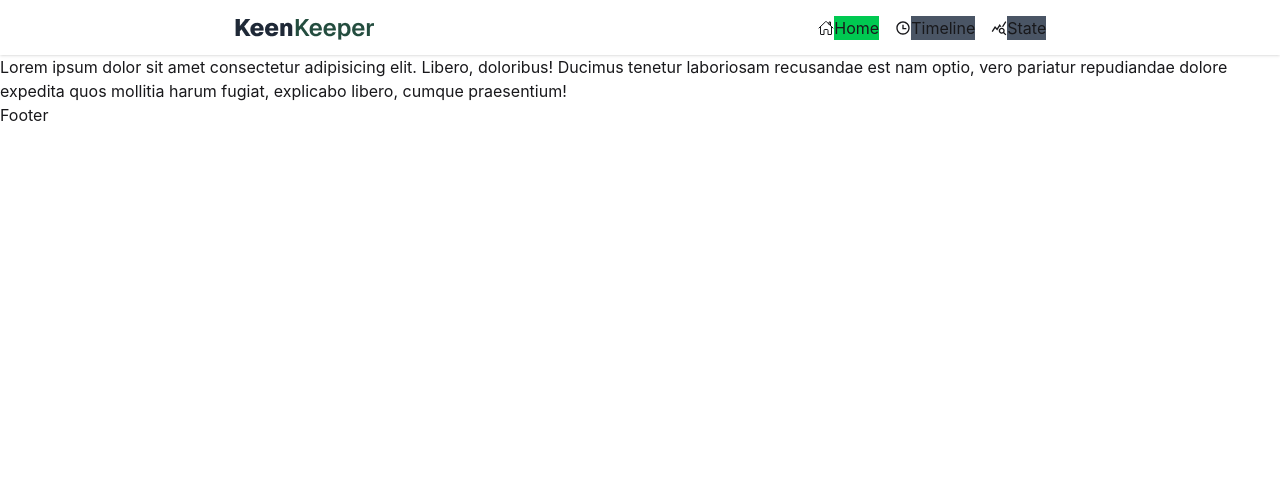
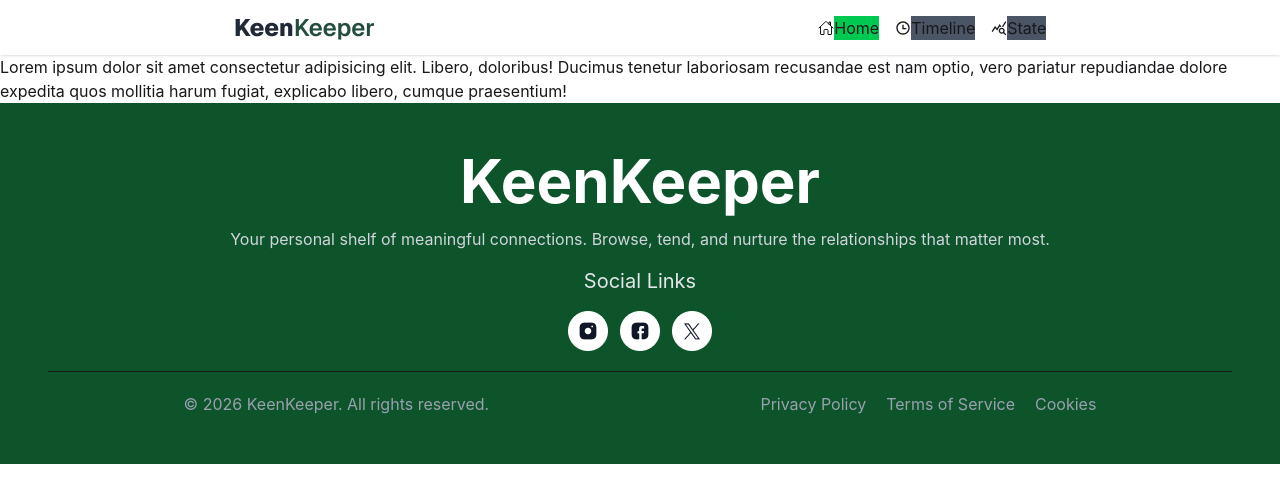
Before and after one commit to abdussattarsakil/keen-keeper, a React (Vite) app: page / in a window 1280 px wide. Shown: the top 502 px of the page. Built offline with nearby package versions, Linux system fonts and the light colour scheme.

Commit message:
footer add

```diff
--- a/src/Components/shared/Footer.jsx
+++ b/src/Components/shared/Footer.jsx
@@ -1,8 +1,29 @@
 
 const Footer = () => {
     return (
-        <div>
-            Footer
+        <div className="bg-green-900 p-12">
+            <div className="text-center space-y-4">
+                <h1 className="text-6xl text-white font-bold">KeenKeeper</h1>
+                <p className="text-gray-300">
+                    Your personal shelf of meaningful connections. Browse, tend, and nurture the relationships that matter most.
+                </p>
+
+                <h4 className="text-xl text-gray-200">Social Links</h4>
+                <div className="flex justify-center gap-3">
+                    <img src="/assets/instagram.png" alt="instagram" />
+                    <img src="/assets/facebook.png" alt="facebook" />
+                    <img src="/assets/twitter.png" alt="twitter" />
+                </div>
+            </div>
+            <div className="container mx-auto h-[px] border-t bg-gray-500 m-5"></div>
+            <div className="flex justify-around">
+                <p className="text-gray-400">© 2026 KeenKeeper. All rights reserved.</p>
+                <div className="flex gap-5 text-gray-400">
+                    <p>Privacy Policy</p>
+                    <p>Terms of Service</p>
+                    <p>Cookies</p>
+                </div>
+            </div>
         </div>
     );
 };
```
